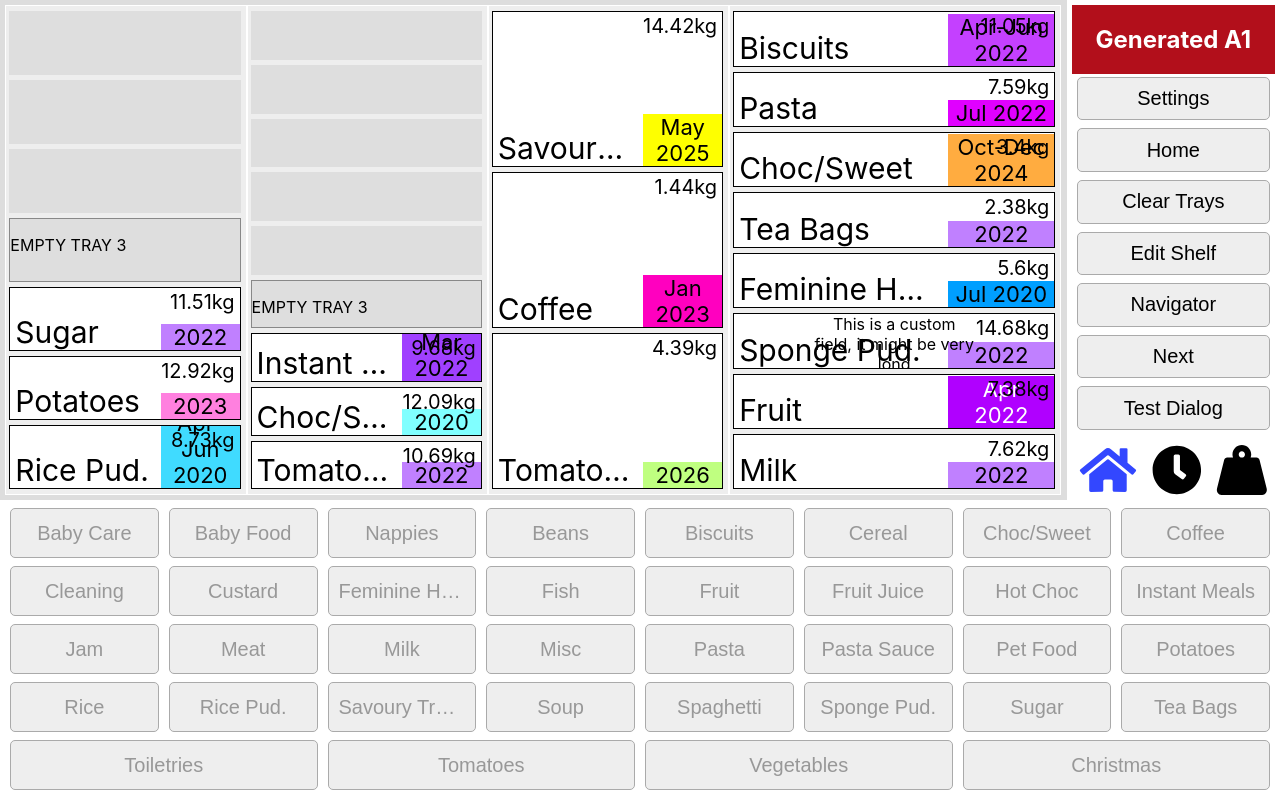
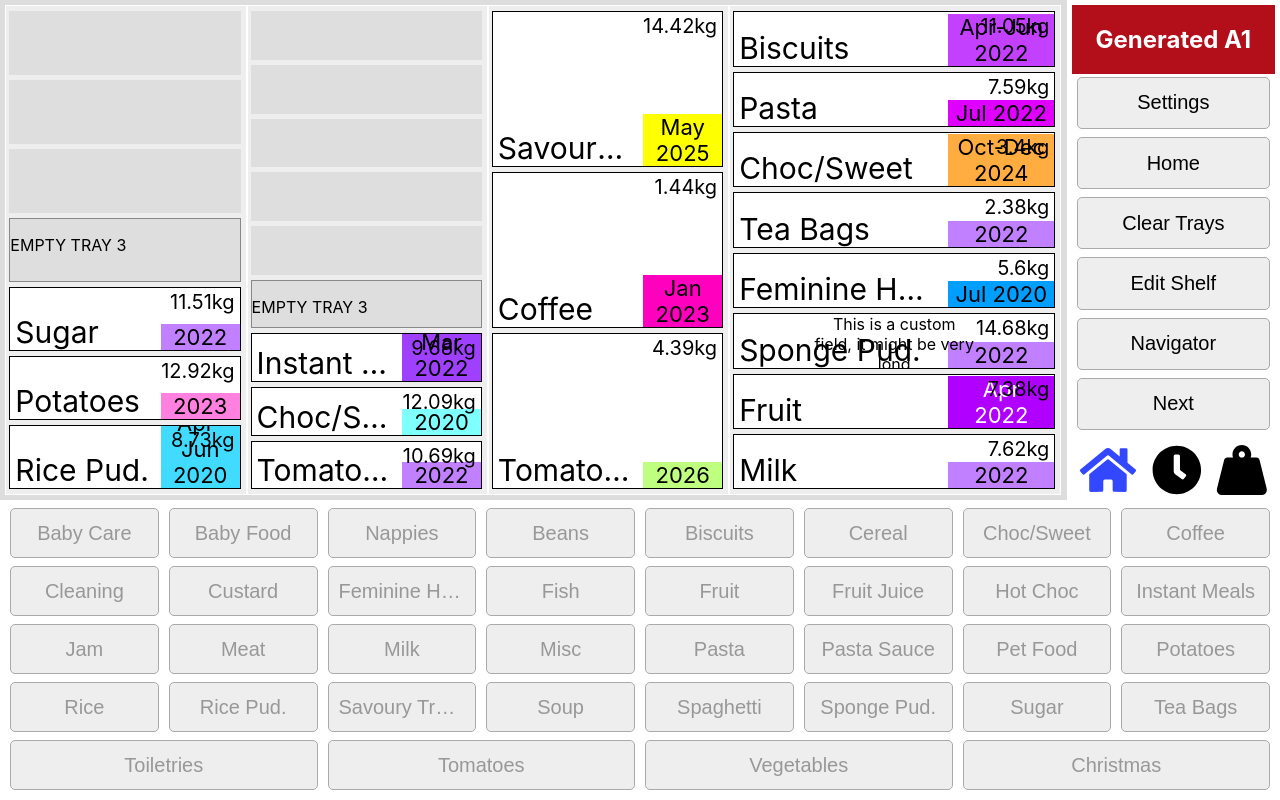
Before and after one commit to Kacper-Lubisz/TrayMaster, a React (Create React App) app: page / in a window 1280 px wide. Built offline with nearby package versions, Linux system fonts and the light colour scheme.

Commit message:
Re-commented out test code

```diff
--- a/src/ShelfView.tsx
+++ b/src/ShelfView.tsx
@@ -28,7 +28,7 @@ import {
 } from "@fortawesome/free-solid-svg-icons";
 import Popup from "reactjs-popup";
 import {FontAwesomeIcon} from "@fortawesome/react-fontawesome";
-import App, {StandardDialog} from "./App";
+import {StandardDialog} from "./App";
 import {getTextColorForBackground} from "./utils/getTextColorForBackground";
 
 /**
@@ -648,11 +648,11 @@ export class ShelfView extends React.Component<ShelfViewProps, ShelfViewState> {
                             {name: "Next", onClick: this.changeView.bind(this, "next")},
                             // enabled = possibleMoveDirections.nextTray
 
-                            { /*This code adds a button which opens a test dialog*/
-                                name: "Test Dialog", onClick: this.props.openDialog.bind(undefined,
-                                    App.buildErrorDialog("this is a big test", true)
-                                )
-                            }
+                            // { /*This code adds a button which opens a test dialog*/
+                            //     name: "Test Dialog", onClick: this.props.openDialog.bind(undefined,
+                            //         App.buildErrorDialog("this is a big test", true)
+                            //     )
+                            // }
                         ]}
                         keyboards={[
                             {name: "category", icon: faHome},
```
